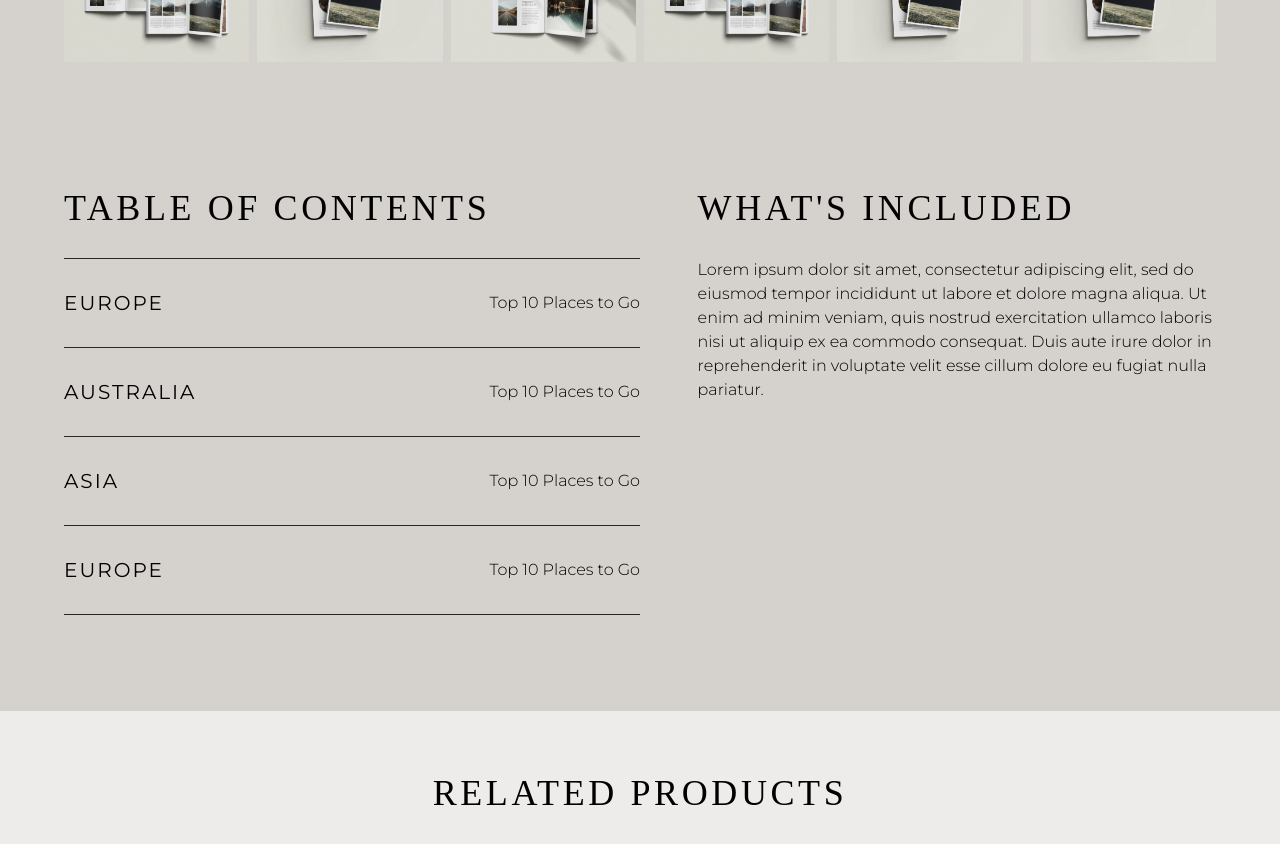
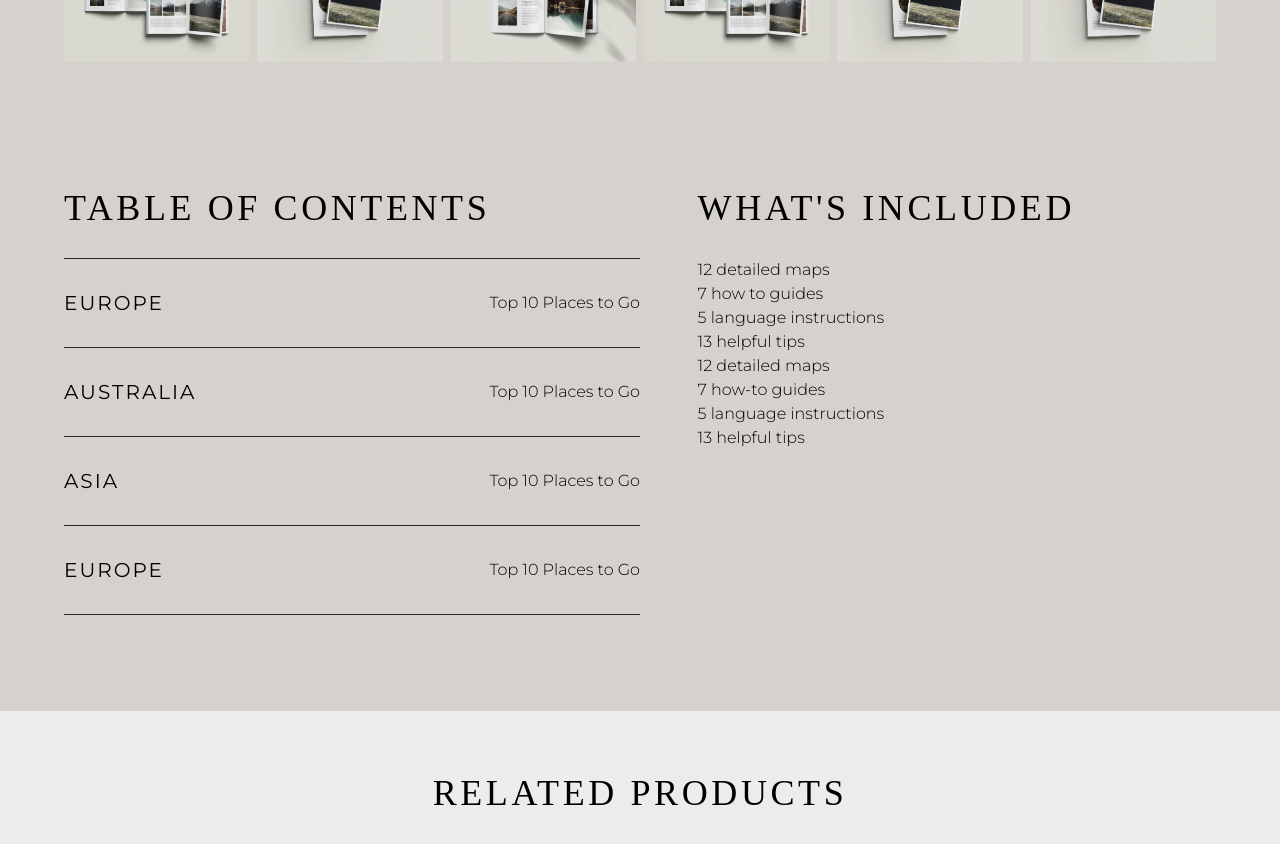
Before and after one commit to brittwoodard/project-travel-magazine, a Jekyll site: the page built from _products-guides/exploring-sumbawa.md, in a window 1280 px wide and 900 px high, scrolled down 1700 px, cut to the strip 0-871 px from the top of the window. Shown: the top 844 px of the strip. Built offline with Jekyll 4.4.1, drawn with Linux system fonts in a browser that asks for light colours; some web fonts are replaced; comment, search, counter and statistics services are not loaded.

Commit message:
Updated 1 file via CloudCannon.

```diff
--- a/_products-guides/exploring-sumbawa.md
+++ b/_products-guides/exploring-sumbawa.md
@@ -20,10 +20,8 @@ gallery:
   - image_path: /uploads/guide-2.png
   - image_path: /uploads/blog-bg-2.jpg
 features_html: >-
-  <p>Lorem ipsum dolor sit amet, consectetur adipiscing elit, sed do eiusmod
-  tempor incididunt ut labore et dolore magna aliqua. Ut enim ad minim veniam,
-  quis nostrud exercitation ullamco laboris nisi ut aliquip ex ea commodo
-  consequat. Duis aute irure dolor in reprehenderit in voluptate velit esse
-  cillum dolore eu fugiat nulla pariatur.</p>
+  <ul><li>12 detailed maps</li><li>7 how to guides</li><li>5 language
+  instructions</li><li>13 helpful tips</li><li>12 detailed maps</li><li>7 how-to
+  guides</li><li>5 language instructions</li><li>13 helpful tips</li></ul>
 slug: exploring-sumbawa
 ---
```
